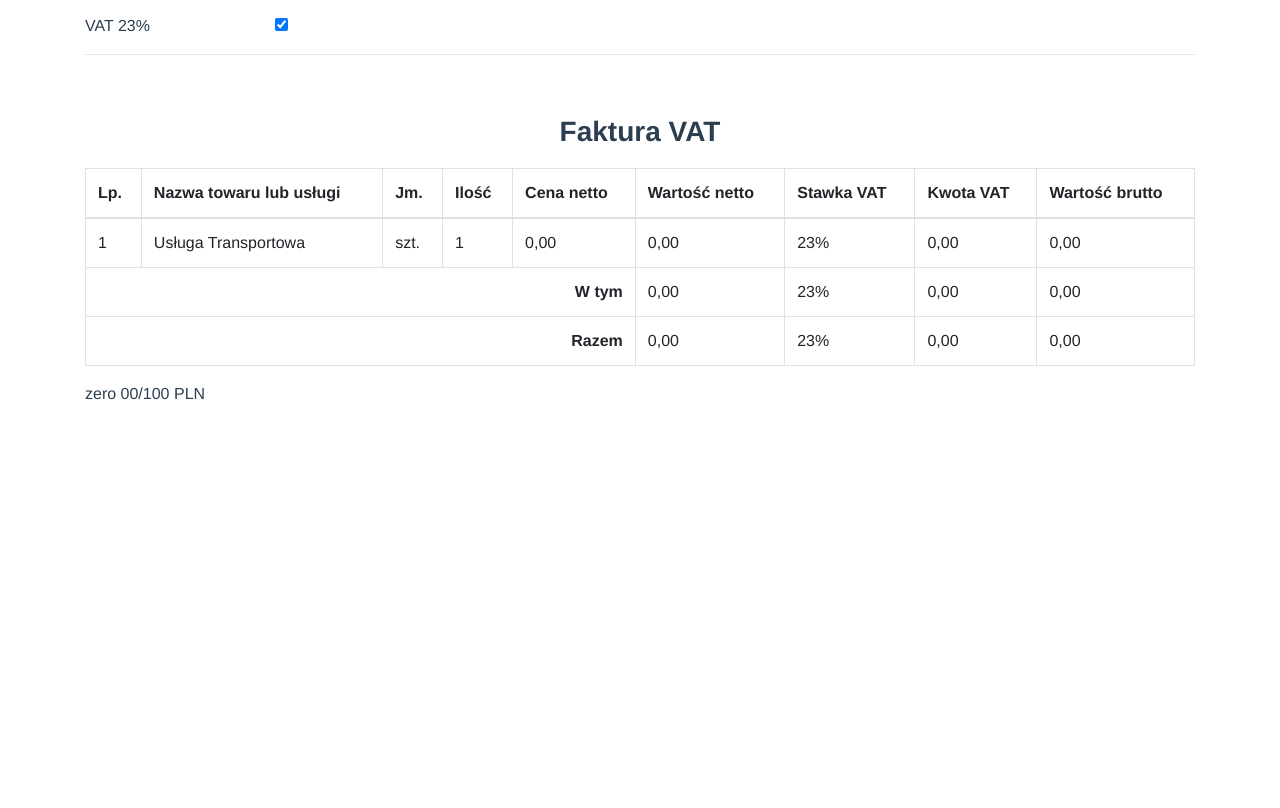
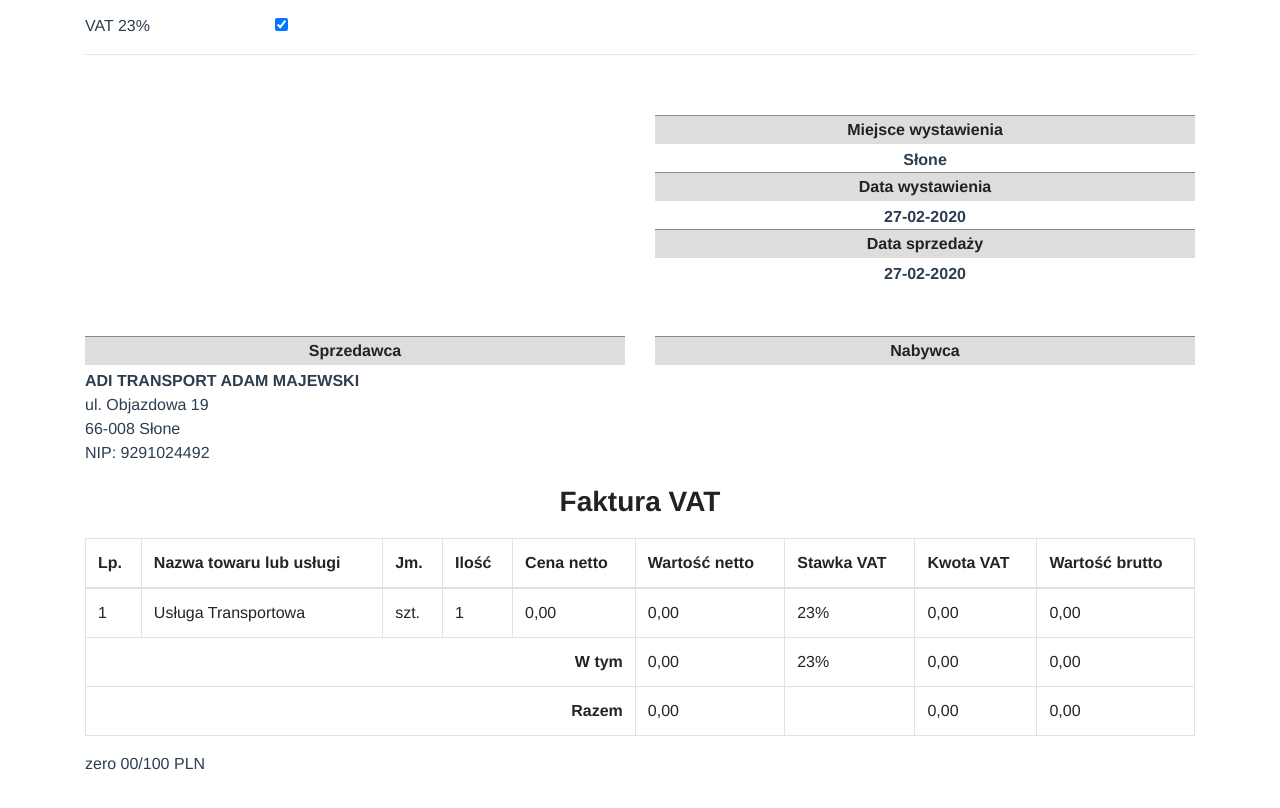
Before and after one commit to mrrain345/invoices-old, a Vue app: page / in a window 1280 px wide. Shown: the part 730-1538 px from the top of the page. Before the commit the page ends 1136 px from the top, so only its background shows below. Built offline with nearby package versions, Linux system fonts and the light colour scheme.

Commit message:
InvoiceSubject and InvoiceDate

```diff
--- a/src/classes/InvoiceData.ts
+++ b/src/classes/InvoiceData.ts
@@ -1,3 +1,5 @@
+import Subject from "@/classes/Subject";
+
 function getCurrentDate(): string {
   return [
     ...new Date()
@@ -14,7 +16,7 @@ export default class InvoiceData {
   issueDate = getCurrentDate();
   saleDate = getCurrentDate();
 
-  purchaser = "";
+  customer = "";
   address = "";
   nip = "";
   price = 0;
@@ -22,11 +24,15 @@ export default class InvoiceData {
   comments = "";
   vat = true;
 
-  getBrutto(): number {
+  getBrutto() {
     const price = Math.round((this.price * 1 + Number.EPSILON) * 100) / 100;
     const vat = this.vat
       ? Math.round((this.price * 0.23 + Number.EPSILON) * 100) / 100
       : 0;
     return price + vat;
   }
+
+  getCustomer() {
+    return new Subject("Nabywca", this.customer, this.address, this.nip);
+  }
 }
--- /dev/null
+++ b/src/classes/Subject.ts
@@ -0,0 +1,8 @@
+export default class Subject {
+  constructor(
+    public title = "",
+    public name = "",
+    public address = "",
+    public nip = ""
+  ) {}
+}
--- a/src/components/Invoice.vue
+++ b/src/components/Invoice.vue
@@ -3,8 +3,27 @@
     <h1>Dane do faktury</h1>
     <InvoiceForm :invoiceData.sync="data" />
     <hr style="margin-bottom: 60px;" />
-    <h1 class="center">Faktura VAT {{ data.id }}</h1>
-    <InvoiceTable :invoiceData.sync="data" />
+
+    <div class="row">
+      <div class="col-md-6"></div>
+      <div class="col-md-6">
+        <InvoiceDate :data="data" />
+      </div>
+    </div>
+
+    <div style="margin-bottom: 50px;"></div>
+
+    <div class="row">
+      <div class="col-md-6">
+        <InvoiceSubject :subject="seller" />
+      </div>
+      <div class="col-md-6">
+        <InvoiceSubject :subject="data.getCustomer()" />
+      </div>
+    </div>
+
+    <h1 class="title">Faktura VAT {{ data.id }}</h1>
+    <InvoiceTable :data="data" />
 
     <div>{{ priceToWords(data.price) }}</div>
 
@@ -13,24 +32,37 @@
       <strong>Uwagi:</strong>
       <span class="comments">{{ data.comments }}</span>
     </div>
+
+    <div style="margin-bottom: 40px;"></div>
   </div>
 </template>
 
 <script lang="ts">
 import { Component, Vue } from "vue-property-decorator";
 import InvoiceForm from "@/components/InvoiceForm.vue";
+import InvoiceDate from "@/components/InvoiceDate.vue";
+import InvoiceSubject from "@/components/InvoiceSubject.vue";
 import InvoiceTable from "@/components/InvoiceTable.vue";
 import InvoiceData from "@/classes/InvoiceData";
+import Subject from "@/classes/Subject";
 import polishToWords from "@/assets/polish2words.ts";
 
 @Component({
   components: {
     InvoiceForm,
+    InvoiceDate,
+    InvoiceSubject,
     InvoiceTable
   }
 })
 export default class Invoice extends Vue {
   data = new InvoiceData();
+  seller = new Subject(
+    "Sprzedawca",
+    "ADI TRANSPORT ADAM MAJEWSKI",
+    "ul. Objazdowa 19\n66-008 Słone",
+    "9291024492"
+  );
 
   priceToWords() {
     const round = Math.round(this.data.getBrutto());
@@ -47,13 +79,15 @@ h1 {
   margin-bottom: 20px;
 }
 
-.center {
+.title {
   text-align: center;
+  margin-top: 20px;
+  color: #222222;
 }
 
 .comments {
   padding-left: 5px;
-  white-space: pre;
+  white-space: pre-wrap;
   display: inline-block;
   vertical-align: top;
 }
--- /dev/null
+++ b/src/components/InvoiceDate.vue
@@ -0,0 +1,44 @@
+<template>
+  <div>
+    <div class="title">Miejsce wystawienia</div>
+    <div class="field">Słone</div>
+    <div class="title">Data wystawienia</div>
+    <div class="field">{{ printDate(data.issueDate) }}</div>
+    <div class="title">Data sprzedaży</div>
+    <div class="field">{{ printDate(data.saleDate) }}</div>
+  </div>
+</template>
+
+<script lang="ts">
+import { Component, Prop, Vue } from "vue-property-decorator";
+import InvoiceData from "@/classes/InvoiceData";
+
+@Component
+export default class InvoiceSubject extends Vue {
+  @Prop() data!: InvoiceData;
+
+  printDate(date: string) {
+    return date
+      .split("-")
+      .reverse()
+      .join("-");
+  }
+}
+</script>
+
+<style scoped>
+.title {
+  font-weight: bold;
+  text-align: center;
+  background-color: #dddddd;
+  color: #222222;
+  padding: 2px;
+  border-top: solid 1px #888888;
+  margin-bottom: 4px;
+}
+
+.field {
+  font-weight: bold;
+  text-align: center;
+}
+</style>
--- a/src/components/InvoiceForm.vue
+++ b/src/components/InvoiceForm.vue
@@ -8,30 +8,44 @@
     </div>
 
     <div class="form-group row">
-      <label for="issue-date" class="col-sm-2 col-form-label">Data wystawienia</label>
+      <label for="issue-date" class="col-sm-2 col-form-label"
+        >Data wystawienia</label
+      >
       <div class="col-sm-10">
-        <input type="date" class="form-control" id="issue-date" v-model="data.issueDate" />
+        <input
+          type="date"
+          class="form-control"
+          id="issue-date"
+          v-model="data.issueDate"
+        />
       </div>
     </div>
 
     <div class="form-group row">
-      <label for="sale-date" class="col-sm-2 col-form-label">Data sprzedaży</label>
+      <label for="sale-date" class="col-sm-2 col-form-label"
+        >Data sprzedaży</label
+      >
       <div class="col-sm-10">
-        <input type="date" class="form-control" id="sale-date" v-model="data.saleDate" />
+        <input
+          type="date"
+          class="form-control"
+          id="sale-date"
+          v-model="data.saleDate"
+        />
       </div>
     </div>
 
     <br />
 
     <div class="form-group row">
-      <label for="purchaser" class="col-sm-2 col-form-label">Nabywca</label>
+      <label for="customer" class="col-sm-2 col-form-label">Nabywca</label>
       <div class="col-sm-10">
         <textarea
           rows="2"
           class="form-control"
-          id="purchaser"
+          id="customer"
           style="text-transform: uppercase;"
-          v-model="data.purchaser"
+          v-model="data.customer"
         ></textarea>
       </div>
     </div>
@@ -39,7 +53,12 @@
     <div class="form-group row">
       <label for="address" class="col-sm-2 col-form-label">Adres</label>
       <div class="col-sm-10">
-        <textarea rows="2" class="form-control" id="address" v-model="data.address"></textarea>
+        <textarea
+          rows="2"
+          class="form-control"
+          id="address"
+          v-model="data.address"
+        ></textarea>
       </div>
     </div>
 
@@ -53,15 +72,27 @@
     <div class="form-group row">
       <label for="price" class="col-sm-2 col-form-label">Cena</label>
       <div class="col-sm-10">
-        <input type="number" step="0.01" class="form-control" id="price" v-model="data.price" />
+        <input
+          type="number"
+          step="0.01"
+          class="form-control"
+          id="price"
+          v-model="data.price"
+        />
       </div>
     </div>
 
     <div class="form-group row">
-      <label class="form-check-label col-sm-2" for="peyment">Metoda płatności</label>
+      <label class="form-check-label col-sm-2" for="peyment"
+        >Metoda płatności</label
+      >
       <div class="col-sm-10">
         <div class="form-check" style="padding-left: 0;">
-          <select class="custom-select mr-sm-2" id="peyment" v-model="data.payment">
+          <select
+            class="custom-select mr-sm-2"
+            id="peyment"
+            v-model="data.payment"
+          >
             <option selected value="cash">Gotówka</option>
             <option value="7">Przelew 7 dni</option>
             <option value="14">Przelew 14 dni</option>
@@ -75,7 +106,12 @@
     <div class="form-group row">
       <label for="comments" class="col-sm-2 col-form-label">Uwagi</label>
       <div class="col-sm-10">
-        <textarea rows="3" class="form-control" id="comments" v-model="data.comments"></textarea>
+        <textarea
+          rows="3"
+          class="form-control"
+          id="comments"
+          v-model="data.comments"
+        ></textarea>
       </div>
     </div>
 
@@ -83,7 +119,13 @@
       <label class="form-check-label col-sm-2" for="vat">VAT 23%</label>
       <div class="col-sm-10">
         <div class="form-check">
-          <input class="form-check-input" type="checkbox" id="vat" checked v-model="data.vat" />
+          <input
+            class="form-check-input"
+            type="checkbox"
+            id="vat"
+            checked
+            v-model="data.vat"
+          />
         </div>
       </div>
     </div>
--- /dev/null
+++ b/src/components/InvoiceSubject.vue
@@ -0,0 +1,42 @@
+<template>
+  <div class="row">
+    <div class="col-12">
+      <div class="title">{{ subject.title }}</div>
+    </div>
+    <div class="col-12 name">{{ subject.name }}</div>
+    <div class="col-12 address">{{ subject.address }}</div>
+    <div class="col-12 nip">{{ subject.nip !== "" ? "NIP:" : "" }} {{ subject.nip }}</div>
+  </div>
+</template>
+
+<script lang="ts">
+import { Component, Prop, Vue } from "vue-property-decorator";
+import Subject from "@/classes/Subject";
+
+@Component
+export default class InvoiceSubject extends Vue {
+  @Prop() subject!: Subject;
+}
+</script>
+
+<style scoped>
+.title {
+  font-weight: bold;
+  text-align: center;
+  background-color: #dddddd;
+  color: #222222;
+  padding: 2px;
+  border-top: solid 1px #888888;
+  margin-bottom: 4px;
+}
+
+.name {
+  text-transform: uppercase;
+  white-space: pre-wrap;
+  font-weight: bold;
+}
+
+.address {
+  white-space: pre-wrap;
+}
+</style>
--- a/src/components/InvoiceTable.vue
+++ b/src/components/InvoiceTable.vue
@@ -22,21 +22,21 @@
         <td>{{ toLocale(data.price) }}</td>
         <td>{{ toLocale(data.price) }}</td>
         <td>{{ data.vat ? "23%" : "Np." }}</td>
-        <td>{{ toLocale(data.vat ? (data.price * 0.23) : 0) }}</td>
+        <td>{{ toLocale(data.vat ? data.price * 0.23 : 0) }}</td>
         <td>{{ toLocale(data.getBrutto()) }}</td>
       </tr>
       <tr>
         <td colspan="5" class="bold">W tym</td>
         <td>{{ toLocale(data.price) }}</td>
         <td>{{ data.vat ? "23%" : "Np." }}</td>
-        <td>{{ toLocale(data.vat ? (data.price * 0.23) : 0) }}</td>
+        <td>{{ toLocale(data.vat ? data.price * 0.23 : 0) }}</td>
         <td>{{ toLocale(data.getBrutto()) }}</td>
       </tr>
       <tr>
         <td colspan="5" class="bold">Razem</td>
         <td>{{ toLocale(data.price) }}</td>
-        <td>{{ data.vat ? "23%" : "Np." }}</td>
-        <td>{{ toLocale(data.vat ? (data.price * 0.23) : 0) }}</td>
+        <td></td>
+        <td>{{ toLocale(data.vat ? data.price * 0.23 : 0) }}</td>
         <td>{{ toLocale(data.getBrutto()) }}</td>
       </tr>
     </tbody>
@@ -44,12 +44,12 @@
 </template>
 
 <script lang="ts">
-import { Component, PropSync, Vue } from "vue-property-decorator";
+import { Component, Prop, Vue } from "vue-property-decorator";
 import InvoiceData from "@/classes/InvoiceData";
 
 @Component
 export default class InvoiceTable extends Vue {
-  @PropSync("invoiceData", { type: InvoiceData }) data!: InvoiceData;
+  @Prop() data!: InvoiceData;
 
   private toLocale(num: number): string {
     return Number(num).toLocaleString("pl-PL", {
```
